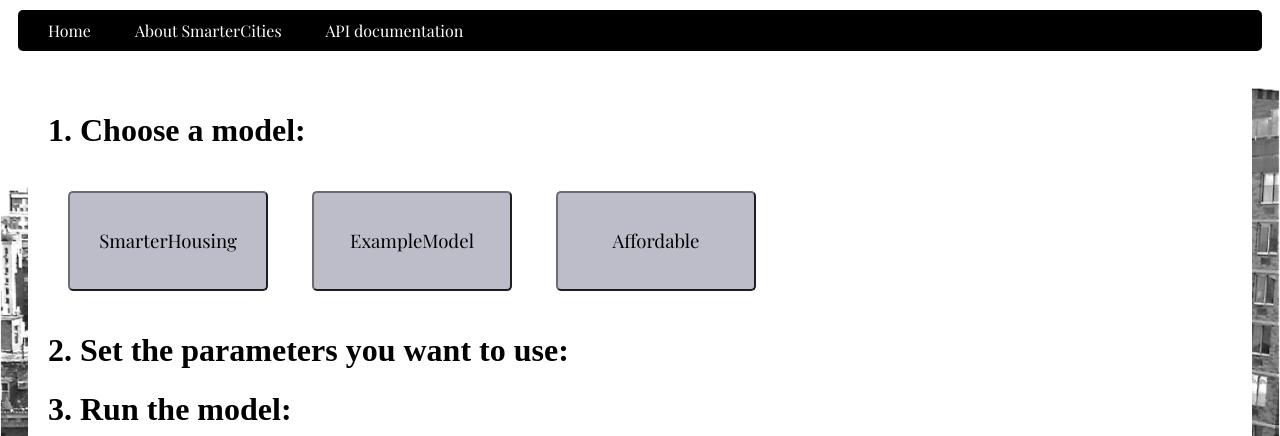
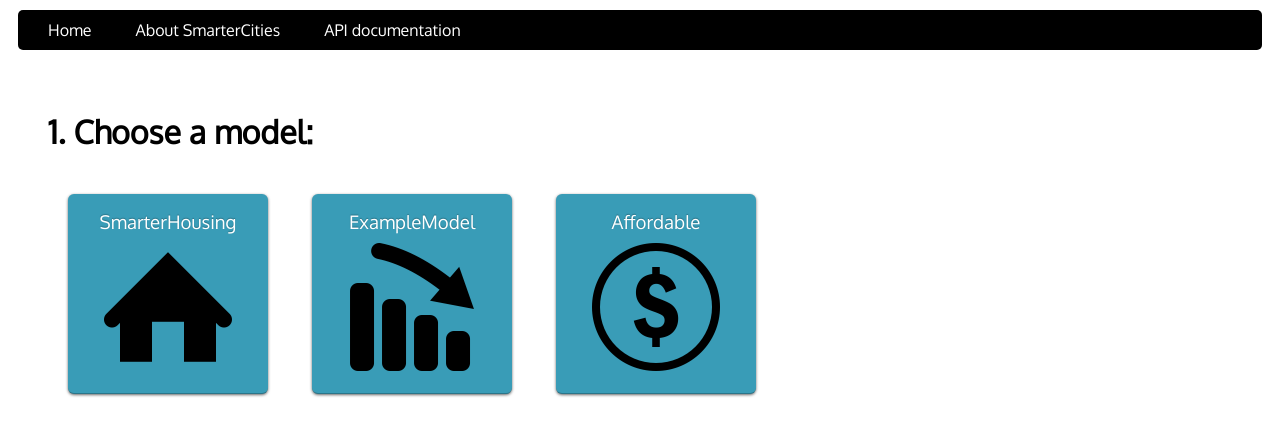
Before and after one commit to SmarterCities/SmarterCities, a PHP site: page /api.php in a window 1280 px wide. Shown: the top 436 px of the page. Run offline with PHP 8.4, Linux system fonts and the light colour scheme; some libraries are stand-ins or nearby versions.

Commit message:
modified buttons and ui aspects

```diff
--- a/api.php
+++ b/api.php
@@ -9,7 +9,7 @@
   <meta name="author" content="Lucio Tolentino">
   <link rel="stylesheet" type="text/css" href="style.css" media="screen" />
   <link rel="stylesheet" href="http://cdn.leafletjs.com/leaflet-0.7.3/leaflet.css" />
-  <link href='http://fonts.googleapis.com/css?family=Playfair+Display' rel='stylesheet' type='text/css'>
+  <link href='http://fonts.googleapis.com/css?family=Oxygen' rel='stylesheet' type='text/css'>
 </head>
 
 <body class="body">
--- a/index.php
+++ b/index.php
@@ -9,8 +9,8 @@
   <meta name="author" content="Lucio Tolentino">
   <link rel="stylesheet" type="text/css" href="style.css" media="screen" />
   <link rel="stylesheet" href="http://cdn.leafletjs.com/leaflet-0.7.3/leaflet.css" />
-  <link href='http://fonts.googleapis.com/css?family=Playfair+Display' rel='stylesheet' type='text/css'>
   <link rel="stylesheet" href="d3.slider.css"/>
+  <link href='http://fonts.googleapis.com/css?family=Oxygen' rel='stylesheet' type='text/css'>
   <script type="text/javascript" src="http://d3js.org/d3.v3.min.js"></script>
   <script type="text/javascript" src="d3.slider.js"></script>
   </head>
--- a/style.css
+++ b/style.css
@@ -2,9 +2,14 @@
 .body #footer { width: 100%; }
 
 .body {
-background-color: #FFFFFF;
-background-image: url(images/background.png);
-background-size: 100%;
+background-image: #FFFFFF url('images/background.png') center center fixed;
+background-repeat: no-repeat;
+-webkit-background-size: cover;
+  -moz-background-size: cover;
+  -o-background-size: cover;
+  background-size: cover;
+background-size: 100% cover;
+font-family: 'Oxygen', Helvetica, Verdana, Arial;
 }
 
 /* header and foot */
@@ -12,7 +17,7 @@
 #header {
 background-color: #000000;
 color: #FFFFFF;
-font-family: 'Playfair Display', serif;
+font-family: 'Oxygen', serif;
 margin: 10px;
 padding: 10px;
 border-radius:5px;
@@ -25,7 +30,7 @@
 }
 
 #introduction {
-margin: 50px;
+margin: 0 auto;
 padding: 10px;
 background-color: black;
 opacity: 0.8;
@@ -42,7 +47,7 @@
 
 /* application */
 #application{
-background: white;
+background: rgba(255,255,255,0.5);
 margin: 20px;
 border-radius: 5px;
 padding: 20px;
@@ -52,7 +57,6 @@
 width:50%;
 height:300px;
 padding: 10px;
-border: 2px solid #000000;
 margin: 20px;
 background-color: #FFFFFF;
 background-clip: content-box;
@@ -69,17 +73,50 @@
 }
 #application button{
 width: 200px;
-height: 100px;
+height: 200px;
 margin: 20px;
-border-radius: 5px;
-background-color: #BDBDCA;
-font-family: 'Playfair Display';
+border-radius:6px;
+-moz-border-radius: 6px;
+-webkit-border-radius: 6px;
+/*background-color: #399CB7;*/
+border: #399CB7;
+font-family: 'Oxygen', Helvetica, Verdana, Arial;
 font-size: 14pt;
-border-color: rgb(108, 108, 117);
 padding: 20px;
+/*-webkit-box-shadow: 0px 6px 47px -5px rgba(11,77,135,1);
+-moz-box-shadow: 0px 6px 47px -5px rgba(11,77,135,1);
+box-shadow: 0px 6px 47px -5px rgba(11,77,135,1);
+text-shadow: 0 -1px 1px rgba(255,255,255,0.25);*/
+
+background: #399CB7 repeat-x;
+    display: inline-block;
+    padding: 5px 10px 6px;
+    color: #fff;
+    text-decoration: none;
+    -moz-border-radius: 6px;
+    -webkit-border-radius: 6px;
+    -moz-box-shadow: 0 1px 3px rgba(0,0,0,0.6);
+    -webkit-box-shadow: 0 1px 3px rgba(0,0,0,0.6);
+    text-shadow: 0 -1px 1px rgba(0,0,0,0.25);
+    border-bottom: 1px solid rgba(0,0,0,0.25);
+    position: relative;
+    cursor: pointer;
+}
+
+button:focus {
+	outline:0 !important;
+}
+
+
+#application button img{
+       margin-top:10px;
 }
 
 #input {
 
 margin: 20px;
 }
+
+#run-button{
+	height:100px;
+}
--- a/website/application.php
+++ b/website/application.php
@@ -2,9 +2,9 @@
 
     <h1> 1. Choose a model: </h1>
     <div id = 'buttons'>
-		<button onclick="input('SmarterHousing')" type="button">SmarterHousing</button>
-		<button onclick="input('ExampleModel')" type="button">ExampleModel</button>
-		<button onclick="input('Affordable')" type="button">Affordable</button>
+		<button onclick="input('SmarterHousing')" type="button">SmarterHousing<img src="images/home-icon.png"></button>
+		<button onclick="input('ExampleModel')" type="button">ExampleModel<img src="images/bar-chart-icon.png"></button>
+		<button onclick="input('Affordable')" type="button">Affordable<img src="images/coin-icon.png"></button>
     </div>
     <script src="https://code.jquery.com/jquery-2.1.1.min.js"></script>
 	<script>
@@ -27,7 +27,6 @@
 				.enter().append("div")
     		.attr("height", "20px")
 			.attr("class", "sliders")
-			.attr("z-index", "99999")
 			.call(d3.slider().on("slide", function(evt, value) {
 					d3.select('#inputvalue').text(value);
 			}));
@@ -44,7 +43,7 @@
 
 	<div>
      <h1> 3. Run the model: </h1>
-	<button onclick="output()" type="button">Run</button>
+	<button id="run-button" onclick="output()" type="button">Run</button>
 </div>
 <div>
      <h1> 4. Review the output: </h1>
```
Also changed, not shown: images/bar-chart-icon.png (added), images/coin-icon.png (added), images/home-icon.png (added), 2 other files.
